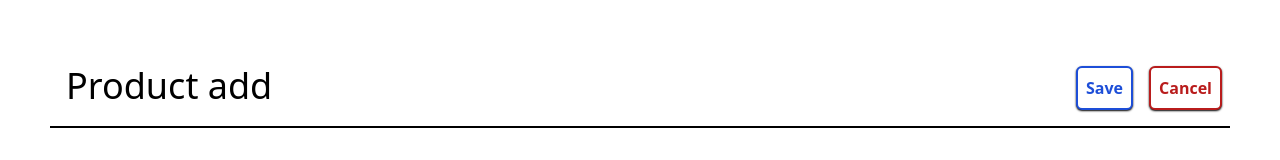
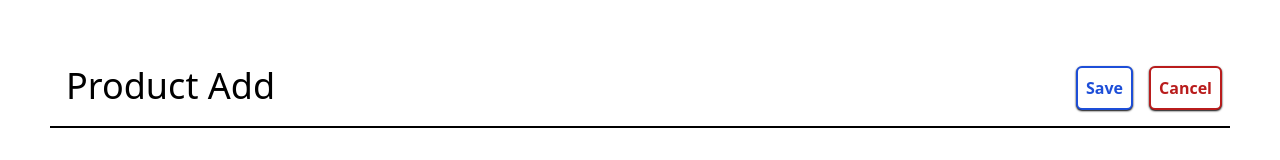
Before and after one commit to Abdelrahman928/react-task, a React (Vite) app: page /add-product in a window 1280 px wide. Shown: the top 160 px of the page. Built offline with nearby package versions, Linux system fonts and the light colour scheme.

Commit message:
modified:   src/pages/AddProduct.jsx

```diff
--- a/src/pages/AddProduct.jsx
+++ b/src/pages/AddProduct.jsx
@@ -110,7 +110,7 @@ function AddProduct(){
     return(
         <>
         <div className= "flex justify-between">
-            <Header className="m-4 text-4xl" text='Product add'/>
+            <Header className="m-4 text-4xl" text='Product Add'/>
             <div>
             <Button onClick={handleSubmit} className= "bg-white border-2 border-blue-700 text-center font-bold text-blue-700 my-4 mx-2 rounded-md p-2 shadow-sm shadow-black hover:bg-blue-700 hover:text-white active:scale-95" text='Save'/>
             <Button id="delete-product-btn" onClick={redirect} className= "bg-white border-2 border-red-700 text-center text-red-700 font-bold my-4 mx-2 p-2 rounded-md  shadow-sm shadow-black hover:bg-red-700 hover:text-white active:scale-95" text='Cancel'/>
```
